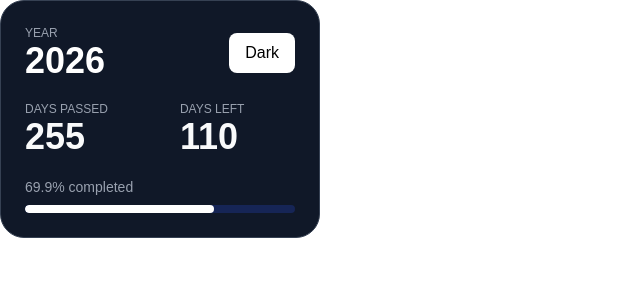
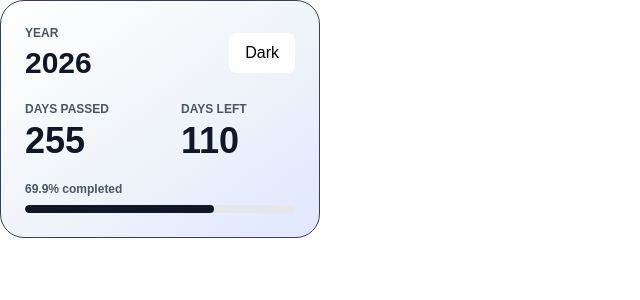
Before and after one commit to yashvardhannautiyal/Days-widget, a React (Vite) app: page / in a window 1280 px wide. Shown: the top 300 px of the page, without its empty margins (0-640 px from the left). Built offline with nearby package versions, Linux system fonts and the light colour scheme.

Commit message:
Added toggle theme

```diff
--- a/src/App.jsx
+++ b/src/App.jsx
@@ -29,12 +29,20 @@ function App() {
   const progressPercent = (daysPassed / totalDays) * 100;
 
   return (
-    <div className="border border-gray-700 flex flex-col w-xs p-6 rounded-3xl bg-gray-900">
+    <div
+      className="border border-gray-700 flex flex-col w-xs p-6 rounded-3xl bg-gradient-to-br from-white via-slate-100 to-indigo-100 dark:from-gray-950
+    dark:via-gray-900
+    dark:to-slate-700"
+    >
       {/* year + theme container  */}
       <div className="flex items-center justify-between w-full">
         <div>
-          <p className="text-gray-400 font-medium text-xs">YEAR</p>
-          <h1 className="text-white text-4xl font-semibold">{currentYear}</h1>
+          <p className="text-gray-600 dark:text-gray-400 font-semibold text-xs">
+            YEAR
+          </p>
+          <h1 className="text-gray-900 dark:text-white text-3xl font-semibold mt-1">
+            {currentYear}
+          </h1>
         </div>
 
         <div>
@@ -45,26 +53,34 @@ function App() {
       {/* days left + passed container  */}
       <div className="flex items-center gap-18 w-full mt-5">
         <div>
-          <p className="text-gray-400 font-medium text-xs">DAYS PASSED</p>
-          <p className="text-gray-50 text-4xl font-semibold">{daysPassed}</p>
+          <p className="text-gray-600 dark:text-slate-400 font-semibold text-xs">
+            DAYS PASSED
+          </p>
+          <p className="text-gray-900 dark:text-gray-50 text-4xl font-semibold mt-1">
+            {daysPassed}
+          </p>
         </div>
 
         <div>
-          <p className="text-gray-400 font-medium text-xs">DAYS LEFT</p>
-          <p className="text-gray-50 text-4xl font-semibold">{daysRemaining}</p>
+          <p className="text-gray-600 dark:text-slate-400 font-semibold text-xs">
+            DAYS LEFT
+          </p>
+          <p className="text-gray-900 dark:text-gray-50 text-4xl font-semibold mt-1">
+            {daysRemaining}
+          </p>
         </div>
       </div>
 
       {/* percentage  */}
       <div className=" mt-5">
         <div>
-          <p className="text-gray-400 font-medium text-sm">
+          <p className="text-gray-600 dark:text-slate-400 font-semibold text-xs">
             {progressPercent.toFixed(1)}% completed{" "}
           </p>
         </div>
-        <div className="w-full h-2 bg-blue-950 rounded-full overflow-hidden mt-2">
+        <div className="w-full h-2 bg-gray-200 dark:bg-blue-950 rounded-full overflow-hidden mt-2">
           <div
-            className="h-full bg-white rounded-full"
+            className="h-full bg-gray-900 dark:bg-white rounded-full"
             style={{ width: `${progressPercent}%` }}
           ></div>
         </div>
--- a/src/index.css
+++ b/src/index.css
@@ -2,6 +2,7 @@
 
 @import url('https://fonts.googleapis.com/css2?family=Google+Sans:ital,opsz,wght@0,17..18,400..700;1,17..18,400..700&display=swap');
 
+@custom-variant dark (&:where(.dark, .dark *));
 *{
     font-family: "Google Sans", sans-serif;
 }
```
